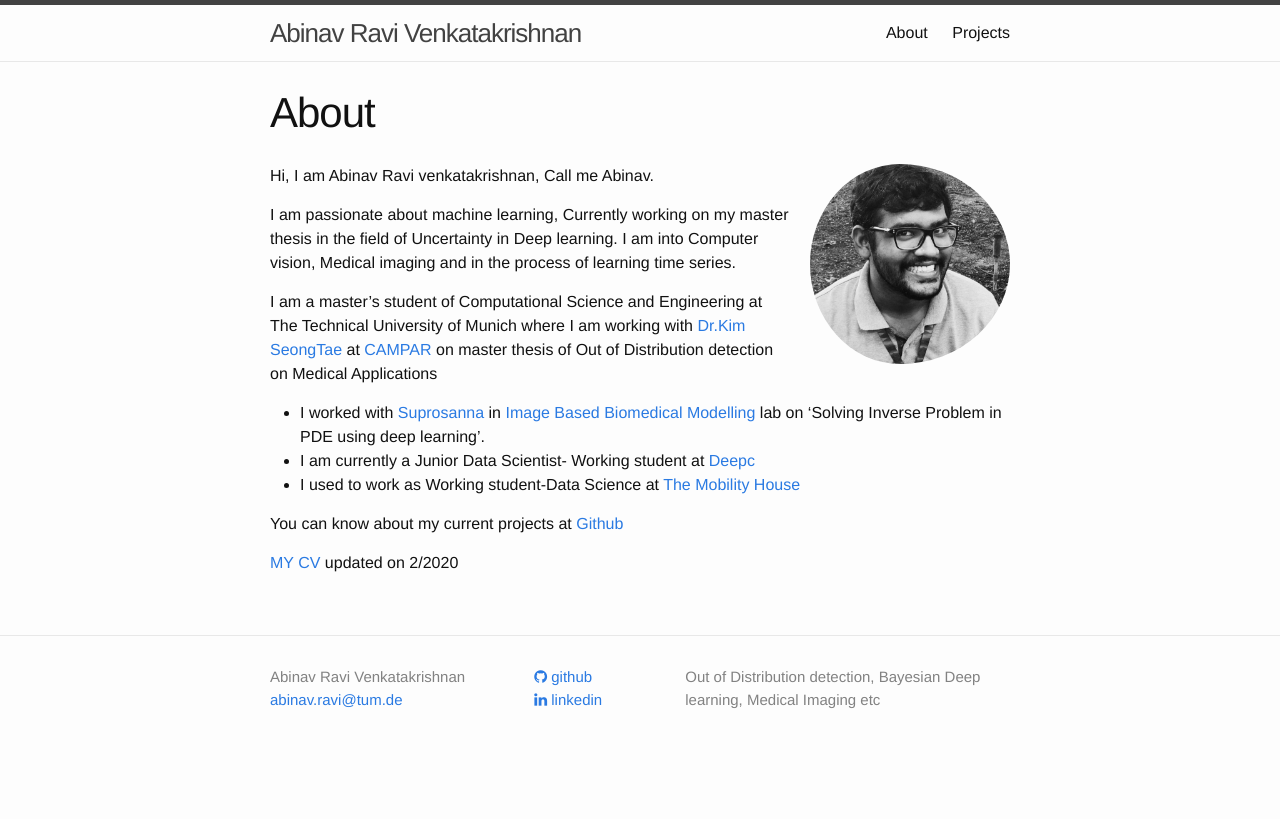
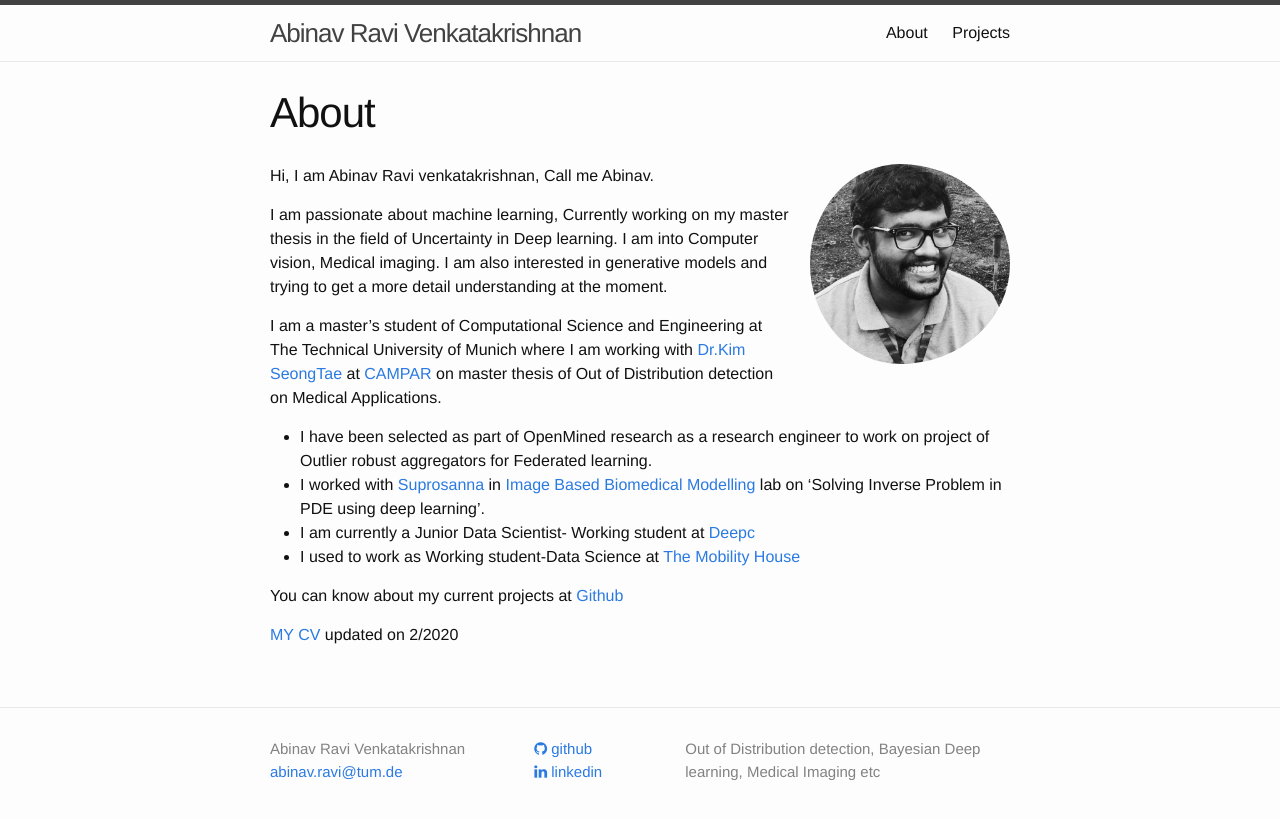
Before and after one commit to AbinavRavi/AbinavRavi.github.io, a Jekyll site: the page built from about.md, in a window 1280 px wide. Shown: the top 819 px of the page. Built offline with Jekyll 4.4.1, drawn with Linux system fonts in a browser that asks for light colours; nearby versions of some CDN libraries.

Commit message:
added new resume and updated the about me page

```diff
--- a/about.md
+++ b/about.md
@@ -8,13 +8,15 @@ permalink: /about/
 Hi, I am Abinav Ravi venkatakrishnan, Call me Abinav.
 
 I am passionate about machine learning, Currently working on my master thesis in the field of Uncertainty in Deep learning.
-I am into Computer vision, Medical imaging and in the process of learning time series.
+I am into Computer vision, Medical imaging. I am also interested in generative models and trying to get a more detail understanding at the moment.
 
-I am a master's student of Computational Science and Engineering at The Technical University of Munich where I am working with [Dr.Kim SeongTae](http://campar.in.tum.de/Main/SeongTae) at [CAMPAR](http://campar.in.tum.de/Chair/ResearchGroupCamp) on master thesis of Out of Distribution detection on Medical Applications
+I am a master's student of Computational Science and Engineering at The Technical University of Munich where I am working with [Dr.Kim SeongTae](http://campar.in.tum.de/Main/SeongTae) at [CAMPAR](http://campar.in.tum.de/Chair/ResearchGroupCamp) on master thesis of Out of Distribution detection on Medical Applications.
+
+* I have been selected as part of OpenMined research as a research engineer to work on project of Outlier robust aggregators for Federated learning.
 * I worked with [Suprosanna](http://campar.in.tum.de/Main/SuprosannaShit) in [Image Based Biomedical Modelling](http://campar.in.tum.de/Chair/ResearchIBBM) lab on 'Solving Inverse Problem in PDE using deep learning'.
 * I am currently a Junior Data Scientist- Working student at [Deepc](http://deepc.ai/)
 * I used to work as Working student-Data Science at [The Mobility House](https://www.mobilityhouse.com/int_en/)
 
 You can know about my current projects at [Github](https://github.com/AbinavRavi)
 
-[MY CV](../resources/AbinavResume.pdf) updated on 2/2020
+[MY CV](../resources/Abinavresume.pdf) updated on 2/2020
```
Also changed, not shown: _posts/2020-02-29-ODIN_and_Generalized_ODIN.markdown (+8 -1 lines), 2 other files.
